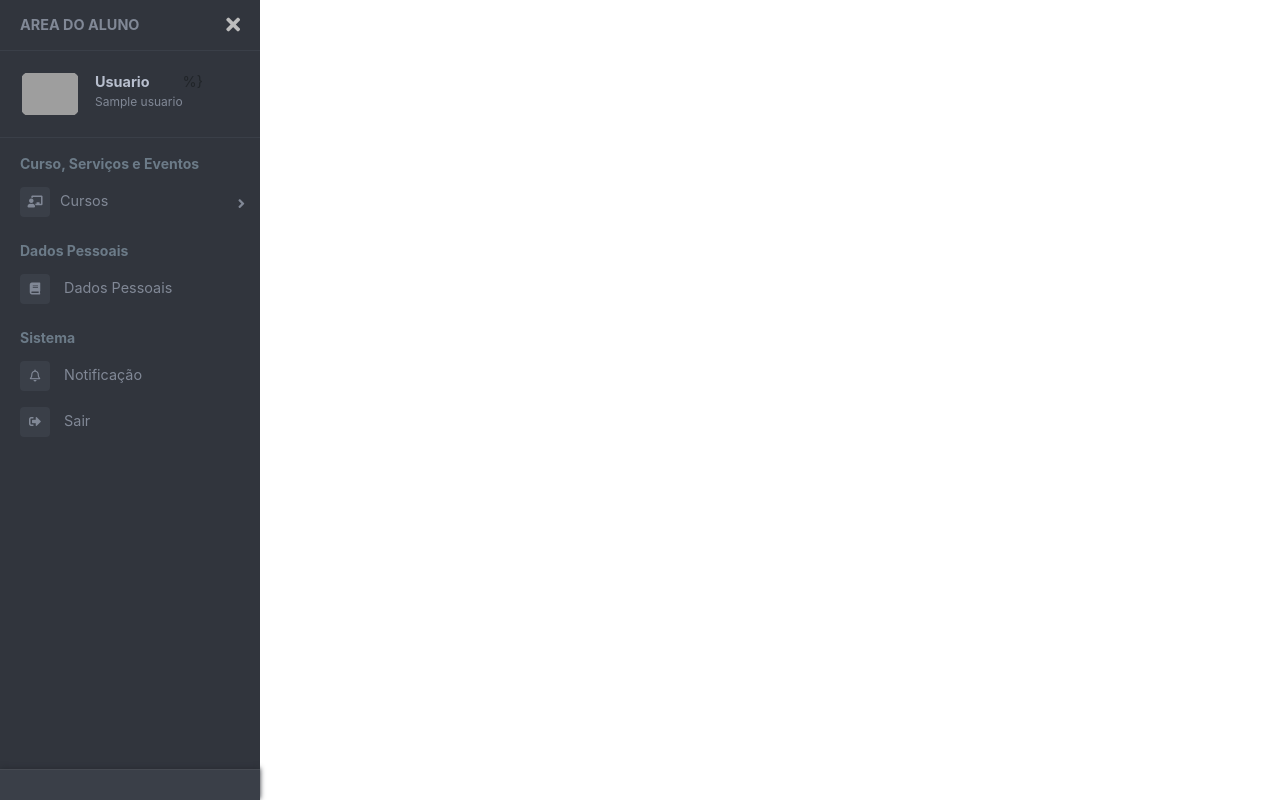
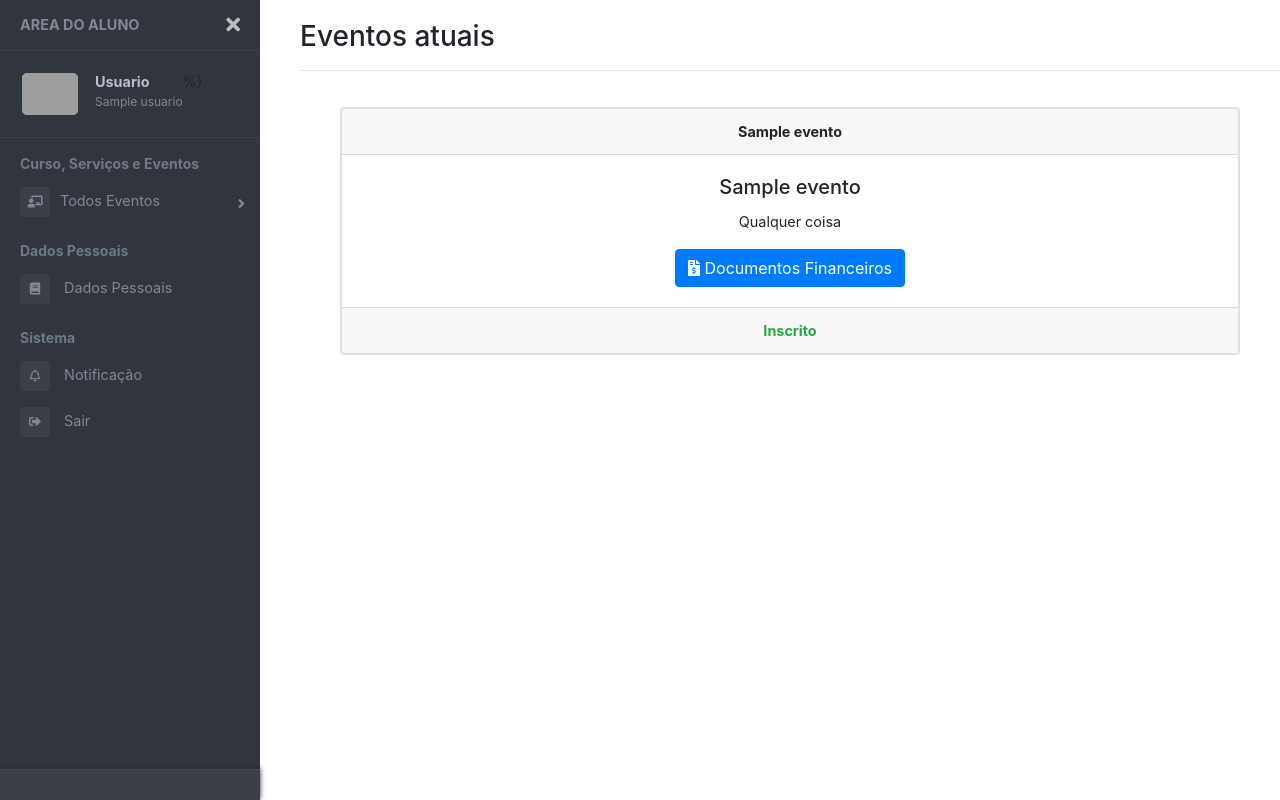
Before and after one commit to TrellixVulnTeam/api_eventos_9YPB, a Django app: template usuario/templates/usuario/dashboard.html in a window 1280 px wide. Run offline with Django 3.2, Linux system fonts and the light colour scheme; the template is opened without the code that fills it: most values are stand-ins (such as "Sample title", 1, 10 or a date in 2020); some libraries are stand-ins or nearby versions; grey boxes are pictures that could not be loaded.

Commit message:
feita o dashboard inicial

```diff
--- a/usuario/templates/base_dash.html
+++ b/usuario/templates/base_dash.html
@@ -21,9 +21,9 @@
     <nav id="sidebar" class="sidebar-wrapper">
         <div class="sidebar-content">
             <div class="sidebar-brand">
-                <!--<a href="">Area do Aluno</a> !-->
-                <a href="">Area do Aluno</a>
-                <div id="close-sidebar">
+                {% for usuario in usuario_data %}
+                    <a href="{% url 'dashboard' usuario.registro %}">Area do Aluno</a>
+                {% endfor %}<div id="close-sidebar">
                     <i class="fas fa-times"></i>
                 </div>
             </div>
@@ -48,7 +48,7 @@
                     </li>
                     <li class="sidebar-dropdown">
                         {% for usuario in usuario_data %}
-                        <a href="{% url 'eventos_cursos' usuario.registro %}"><i id="icone-curso" class="fas fa-chalkboard-teacher"></i><span>Cursos</span></a>
+                        <a href="{% url 'eventos_cursos' usuario.registro %}"><i id="icone-curso" class="fas fa-chalkboard-teacher"></i><span>Todos Eventos</span></a>
                         {%  endfor %}
                         <!--<div class="sidebar-submenu">
                             <ul>
--- a/usuario/templates/usuario/dashboard.html
+++ b/usuario/templates/usuario/dashboard.html
@@ -1,10 +1,24 @@
 {% extends 'base_dash.html' %}
 {% block body %}
-
-<main class="page-content">
-
-
-</main>
-
-
+    <main class="page-content">
+        <h3>Eventos atuais</h3>
+        <hr>
+        {% for evento in evento_data %}
+            {% if evento.nomeStatus == "Inscrito" %}
+                <div class="col">
+                    <div class="card">
+                        <div class="card text-center">
+                            <div class="card-header"><strong>{{ evento.nomeCategoria_inscricao }}</strong></div>
+                            <div class="card-body">
+                                <h5 class="card-title">{{ evento.nomeEvento }}</h5>
+                                <p class="card-text">Qualquer coisa</p>
+                                <a href="#" class="btn btn-primary"><i class="fas fa-file-invoice-dollar"></i> Documentos Financeiros</a>
+                            </div>
+                                <div class="card-footer text-success"><strong>{{ evento.nomeStatus }}</strong></div>
+                        </div>
+                    </div>
+                </div>
+            {% endif %}
+        {% endfor %}
+    </main>
 {% endblock %}
--- a/usuario/templates/usuario/lista-curso-inscrito.html
+++ b/usuario/templates/usuario/lista-curso-inscrito.html
@@ -1,6 +1,8 @@
 {% extends 'base_dash.html' %}
 {% block body %}
     <main class="page-content">
+        <h3>Todos os eventos que possuo inscrição</h3>
+        <hr>
         {% for evento in evento_data %}
         <div class="col">
             <div class="card">
```
Also changed, not shown: usuario/views.py (+26 -5 lines).
